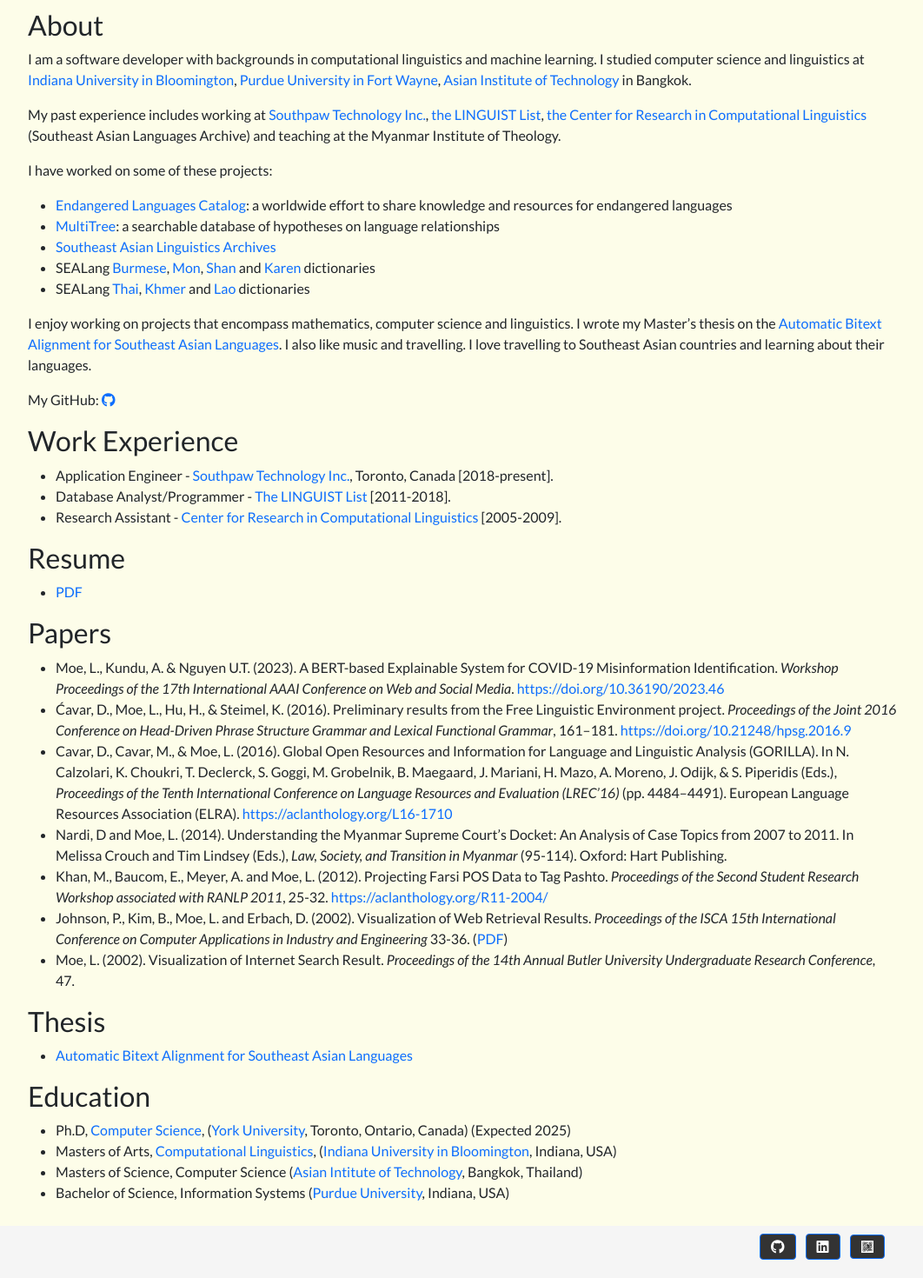
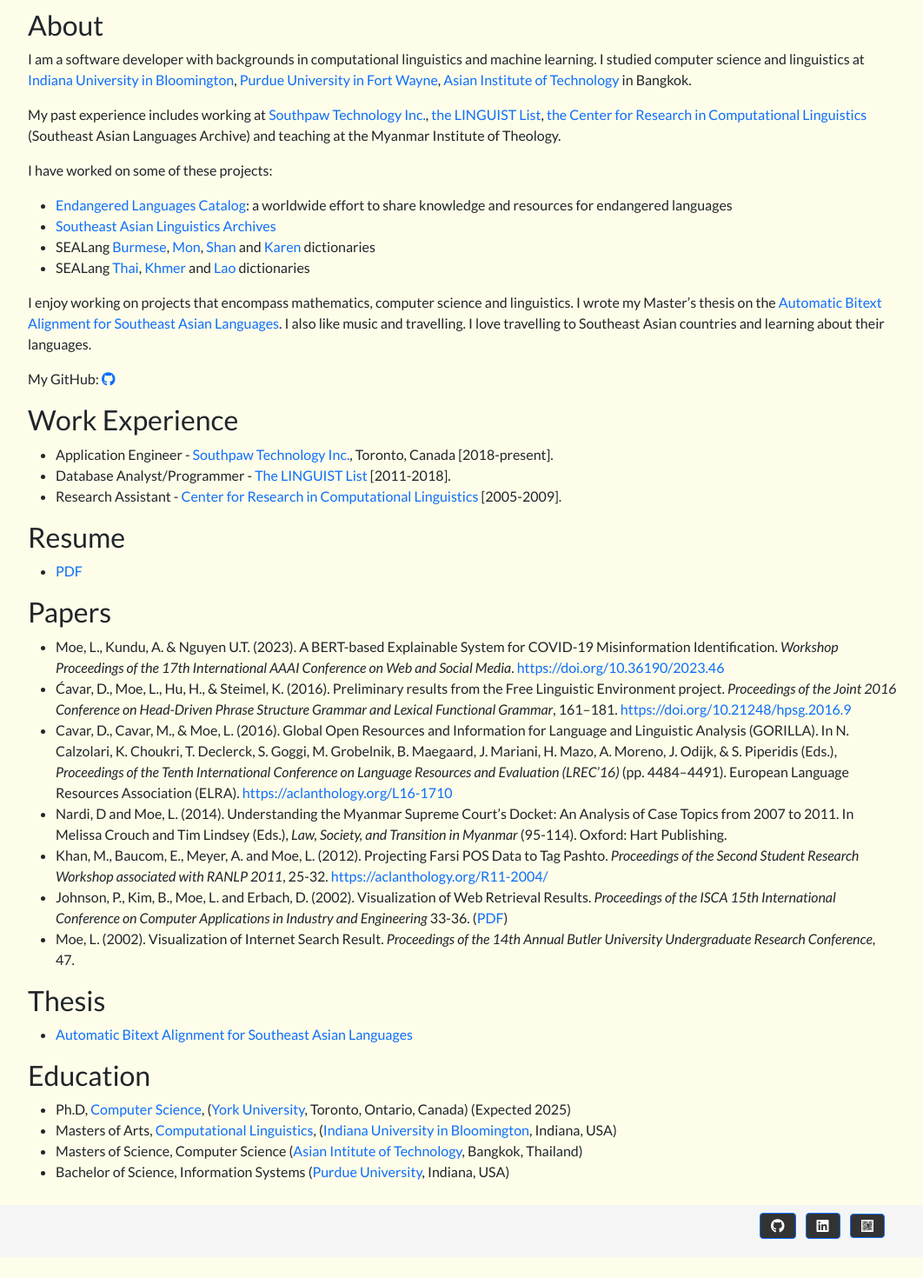
Before and after one commit to lwinmoe/lwinmoe.github.io, a Jekyll site: the page built from index.md, in a window 1280 px wide. Shown: the whole page at 87% size, without its empty margins (108-1170 px from the left). Built offline with Jekyll 4.4.1, drawn with Linux system fonts in a browser that asks for light colours; nearby versions of some CDN libraries; after the commit the page ends 1446 px from its top, so only the background shows below that.

Commit message:
multitree project removed.

```diff
--- a/index.md
+++ b/index.md
@@ -13,7 +13,6 @@ My past experience includes working at [Southpaw Technology Inc.](https://southp
 I have worked on some of these projects:
 
 - [Endangered Languages Catalog](http://endangeredlanguages.com/): a worldwide effort to share knowledge and resources for endangered languages
-- [MultiTree](http://multitree.org/): a searchable database of hypotheses on language relationships
 - [Southeast Asian Linguistics Archives](http://sealang.net/sala)
 - SEALang [Burmese](http://sealang.net/burmese/), [Mon](http://sealang.net/mon/), [Shan](http://sealang.net/shan/) and [Karen](http://sealang.net/karen/dictionary.htm) dictionaries
 - SEALang [Thai](http://sealang.net/thai/), [Khmer](http://sealang.net/khmer) and [Lao](http://sealang.net/lao/) dictionaries
```
